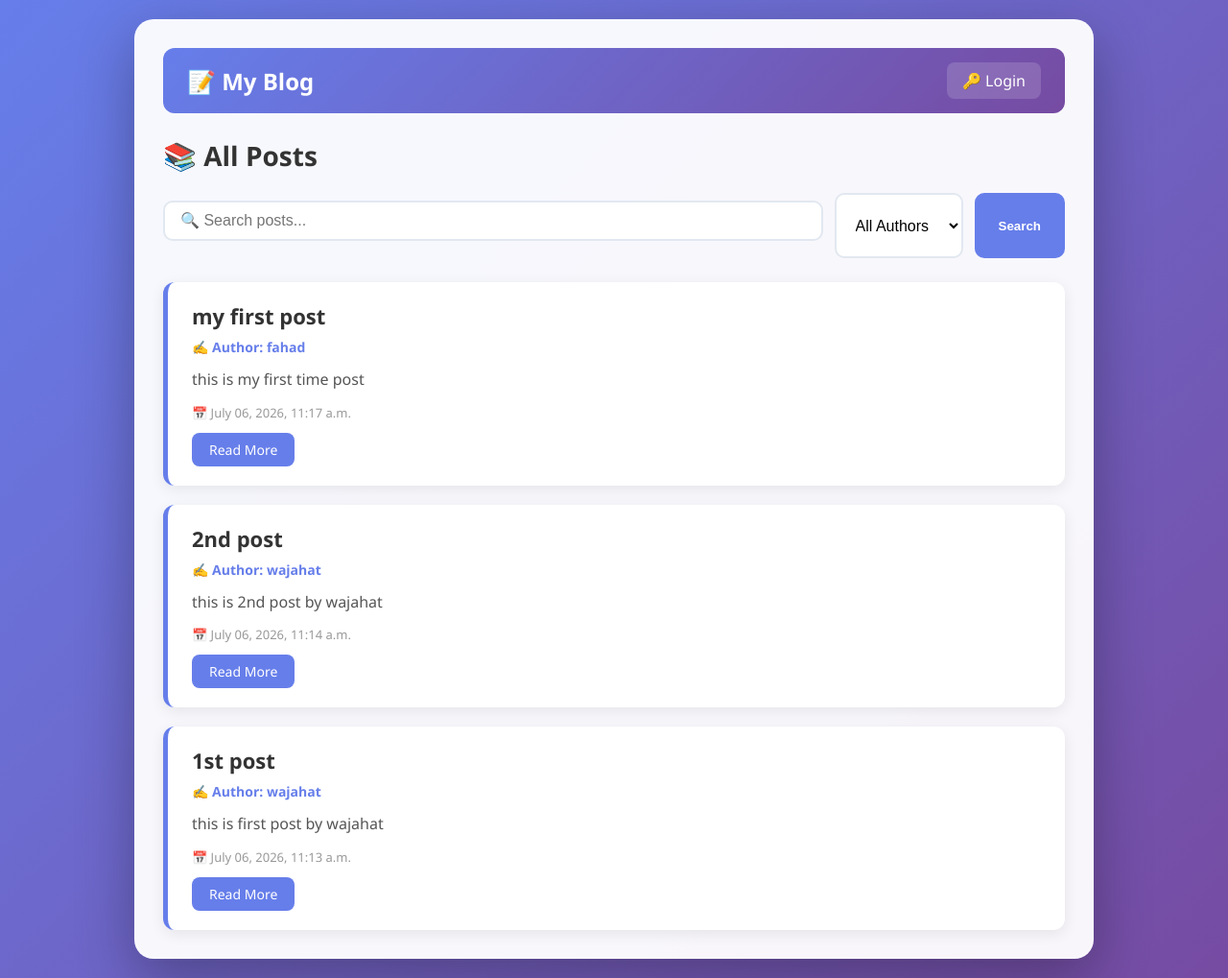
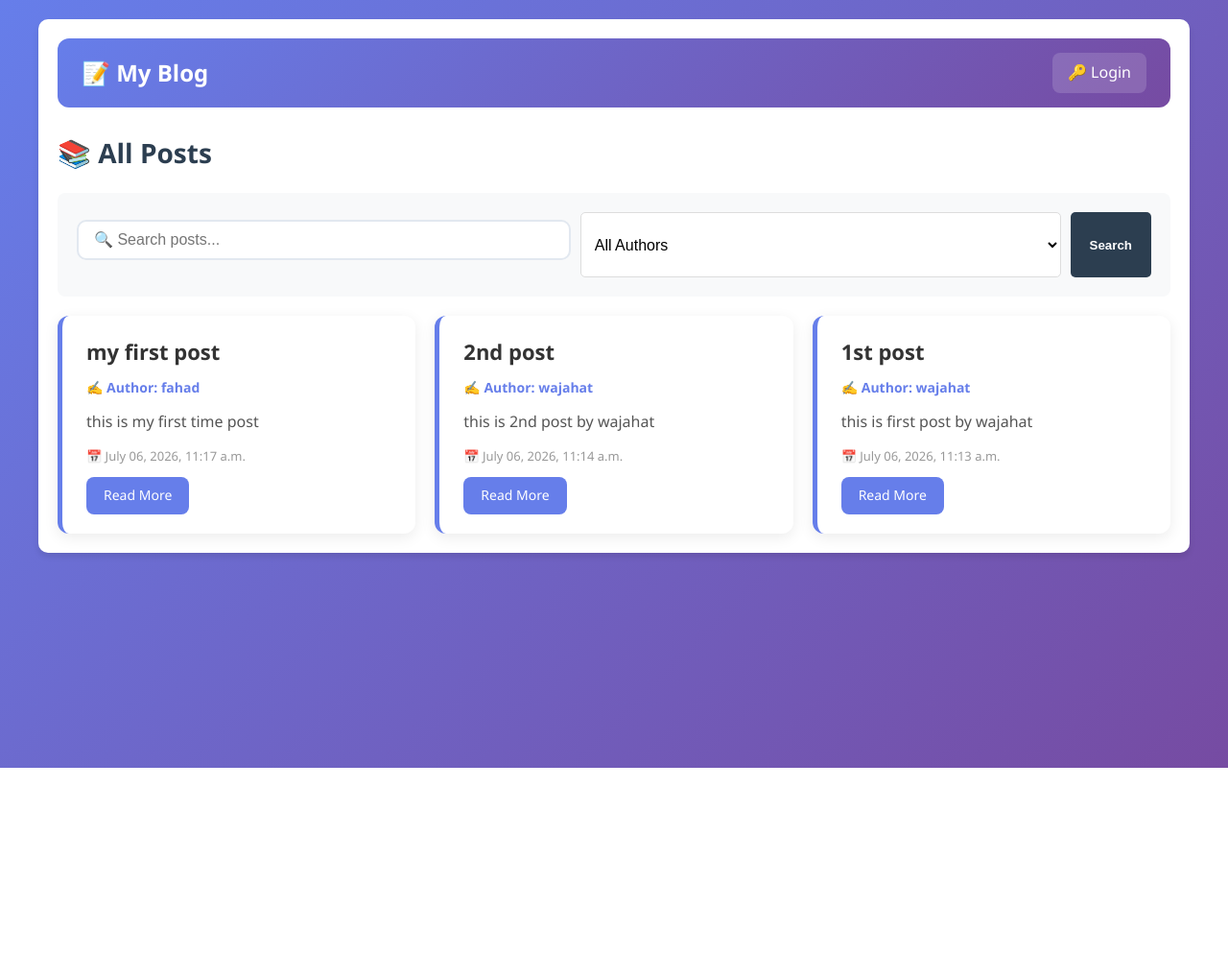
Before and after one commit to Fahad871-dev/blogproj, a Django app: page / in a window 1280 px wide. Shown: the whole page at 96% size. After the commit the page ends 800 px from the top, so only its background shows below. Run offline with Django 5.2, Linux system fonts and the light colour scheme; data comes from the database, SQL or seed files in the repository.

Commit message:
Add modern CSS design

```diff
--- a/blogproj/posts/static/posts/style.css
+++ b/blogproj/posts/static/posts/style.css
@@ -368,3 +368,152 @@ form label {
         padding: 15px;
     }
 }
+/* General Styles */
+* {
+    margin: 0;
+    padding: 0;
+    box-sizing: border-box;
+}
+
+body {
+    font-family: 'Segoe UI', Tahoma, Geneva, Verdana, sans-serif;
+    background-color: #f4f4f9;
+    color: #333;
+    line-height: 1.6;
+    padding: 20px;
+}
+
+.container {
+    max-width: 1200px;
+    margin: 0 auto;
+    padding: 20px;
+    background: white;
+    border-radius: 10px;
+    box-shadow: 0 4px 6px rgba(0,0,0,0.1);
+}
+
+/* Header */
+header {
+    background: #2c3e50;
+    color: white;
+    padding: 20px;
+    border-radius: 10px 10px 0 0;
+    margin-bottom: 20px;
+}
+
+header h1 {
+    margin: 0;
+}
+
+header a {
+    color: white;
+    text-decoration: none;
+}
+
+/* Navigation */
+nav {
+    background: #34495e;
+    padding: 10px 20px;
+    border-radius: 0 0 10px 10px;
+    margin-bottom: 20px;
+}
+
+nav a {
+    color: white;
+    text-decoration: none;
+    margin-right: 15px;
+    padding: 5px 10px;
+}
+
+nav a:hover {
+    background: #2c3e50;
+    border-radius: 5px;
+}
+
+/* Posts Grid */
+.posts-grid {
+    display: grid;
+    grid-template-columns: repeat(auto-fill, minmax(300px, 1fr));
+    gap: 20px;
+    margin-top: 20px;
+}
+
+.post-card {
+    background: white;
+    border: 1px solid #ddd;
+    border-radius: 8px;
+    padding: 20px;
+    transition: transform 0.2s;
+}
+
+.post-card:hover {
+    transform: translateY(-5px);
+    box-shadow: 0 4px 8px rgba(0,0,0,0.1);
+}
+
+.post-card h3 {
+    margin-bottom: 10px;
+}
+
+.post-card h3 a {
+    color: #2c3e50;
+    text-decoration: none;
+}
+
+.post-meta {
+    color: #7f8c8d;
+    font-size: 0.9em;
+    margin-bottom: 10px;
+}
+
+.post-excerpt {
+    color: #555;
+}
+
+/* Search Form */
+.search-form {
+    background: #f8f9fa;
+    padding: 20px;
+    border-radius: 8px;
+    margin-bottom: 20px;
+    display: flex;
+    gap: 10px;
+    flex-wrap: wrap;
+}
+
+.search-form input,
+.search-form select {
+    padding: 10px;
+    border: 1px solid #ddd;
+    border-radius: 5px;
+    flex: 1;
+    min-width: 200px;
+}
+
+.search-form button {
+    background: #2c3e50;
+    color: white;
+    border: none;
+    padding: 10px 20px;
+    border-radius: 5px;
+    cursor: pointer;
+}
+
+.search-form button:hover {
+    background: #34495e;
+}
+
+/* Page Title */
+.page-title {
+    margin-bottom: 20px;
+    color: #2c3e50;
+}
+
+/* Footer */
+footer {
+    text-align: center;
+    margin-top: 40px;
+    padding: 20px;
+    color: #7f8c8d;
+    border-top: 1px solid #ddd;
+}
```
